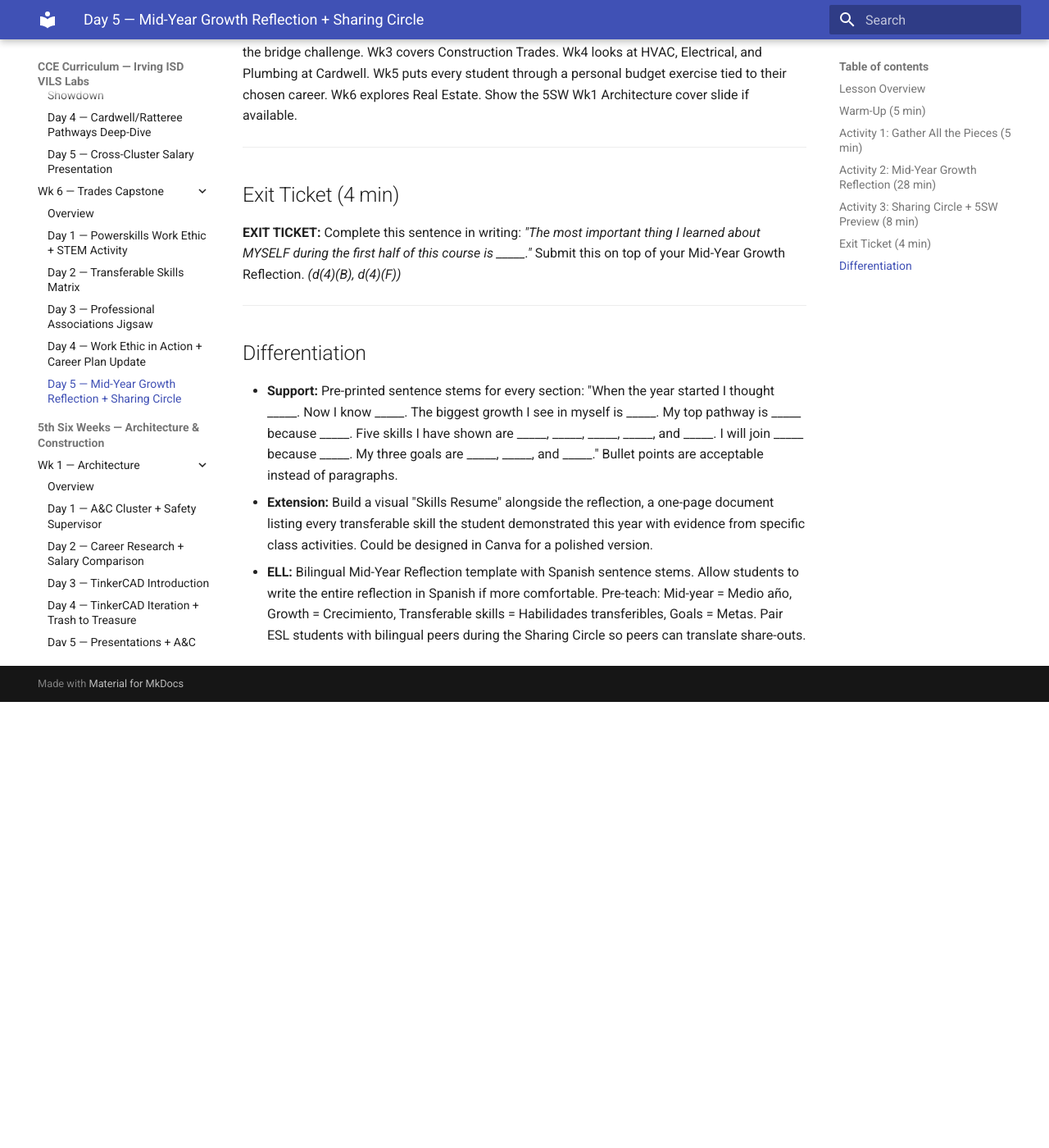
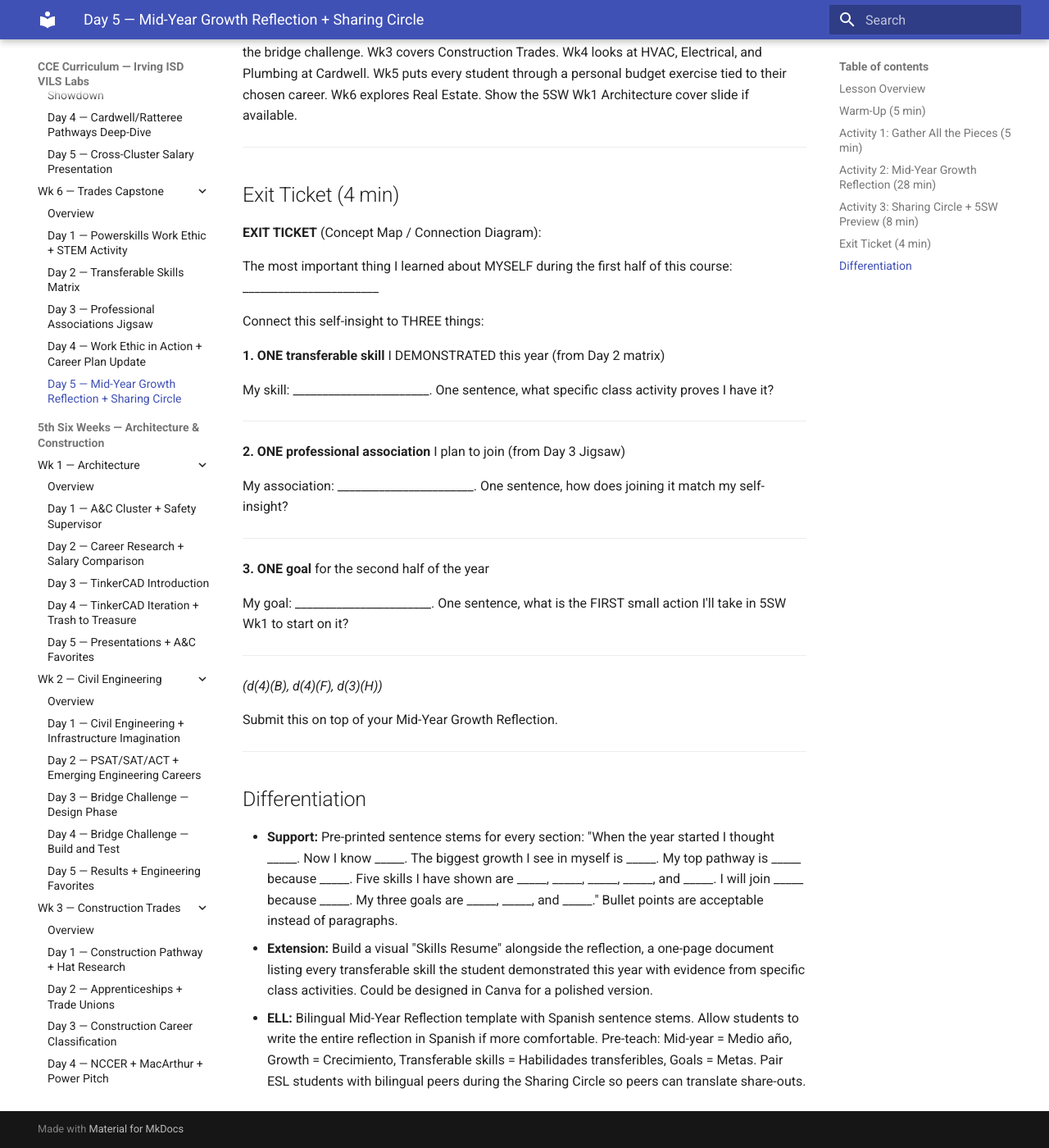
Before and after one commit to elbrielle/cce-curriculum, an MkDocs documentation site: the page built from docs/4sw/wk6-trades-capstone/day5.md, in a window 1280 px wide and 1400 px high, scrolled down 3028 px. Shown: the whole window at 82% size. Built offline with MkDocs 1.6.1 and Material for MkDocs 9.7.7, drawn with Linux system fonts in a browser that asks for light colours; the version menu is left out; before the commit the page ends 3884 px from its top, so only the background shows below that; some of the changed text lies outside the part shown.

Commit message:
AUDIT: 4SW Wk6 Trades Capstone TEKS audit + exit-ticket rewrite (4SW fully piloted)

```diff
--- a/docs/4sw/wk6-trades-capstone/day5.md
+++ b/docs/4sw/wk6-trades-capstone/day5.md
@@ -100,7 +100,33 @@ Celebrate the growth honestly. This is the moment students realize how much thei
 
 ## Exit Ticket (4 min)
 
-**EXIT TICKET:** Complete this sentence in writing: *"The most important thing I learned about MYSELF during the first half of this course is _____."* Submit this on top of your Mid-Year Growth Reflection. *(d(4)(B), d(4)(F))*
+**EXIT TICKET** (Concept Map / Connection Diagram):
+
+The most important thing I learned about MYSELF during the first half of this course: _______________________
+
+Connect this self-insight to THREE things:
+
+**1. ONE transferable skill** I DEMONSTRATED this year (from Day 2 matrix)
+
+   My skill: _______________________. One sentence, what specific class activity proves I have it?
+
+   ___________________________________________________________________
+
+**2. ONE professional association** I plan to join (from Day 3 Jigsaw)
+
+   My association: _______________________. One sentence, how does joining it match my self-insight?
+
+   ___________________________________________________________________
+
+**3. ONE goal** for the second half of the year
+
+   My goal: _______________________. One sentence, what is the FIRST small action I'll take in 5SW Wk1 to start on it?
+
+   ___________________________________________________________________
+
+*(d(4)(B), d(4)(F), d(3)(H))*
+
+Submit this on top of your Mid-Year Growth Reflection.
 
 ---
 
```
Also changed, not shown: other parts of docs/4sw/wk6-trades-capstone/day5.md (+1 -1 lines), docs/4sw/wk6-trades-capstone/day1.md (+17 -1 lines), docs/4sw/wk6-trades-capstone/day2.md (+21 -1 lines), docs/4sw/wk6-trades-capstone/day3.md (+22 -2 lines), docs/4sw/wk6-trades-capstone/day4.md (+20 -2 lines).
